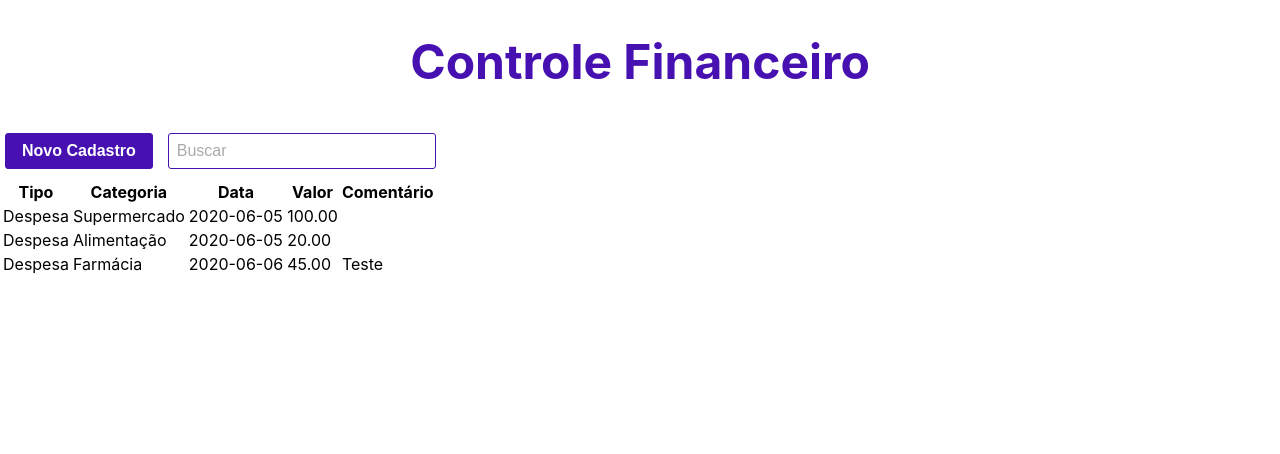
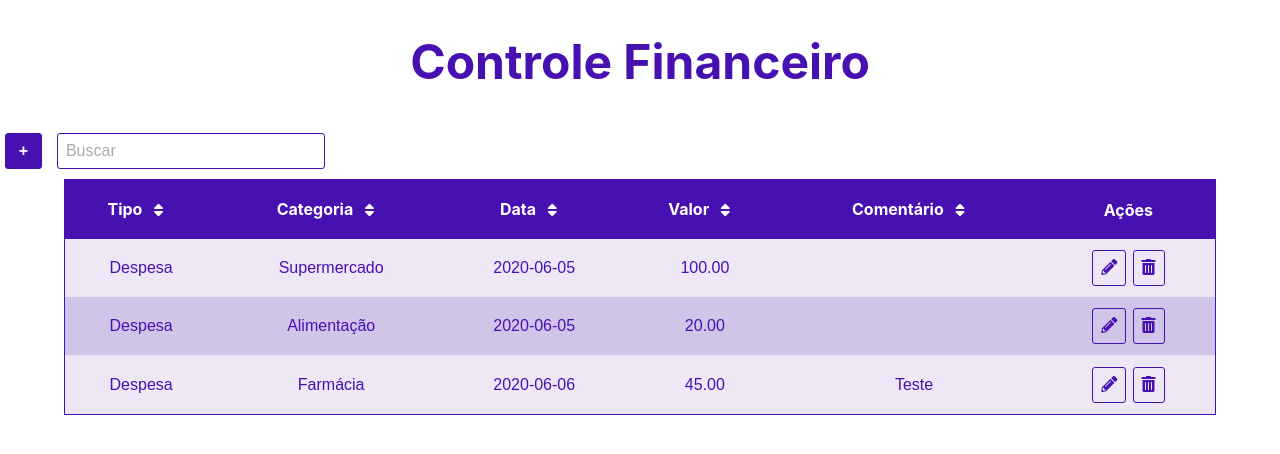
Before and after one commit to vcnsiqueira/Personal_finance, a React (Create React App) app in the folder client/: page / in a window 1280 px wide. Shown: the top 454 px of the page. Built offline with nearby package versions, Linux system fonts and the light colour scheme.

Commit message:
I styled the table and included the icons to edit and delete row elements of the table. I also included the icon to sort elements by columns. At this point I did not included the js functions to this icons, which I will be doing later

```diff
--- a/client/public/index.html
+++ b/client/public/index.html
@@ -15,6 +15,7 @@
       user's mobile device or desktop. See https://developers.google.com/web/fundamentals/web-app-manifest/
     -->
     <link rel="manifest" href="%PUBLIC_URL%/manifest.json" />
+    <link rel="stylesheet" href="https://cdnjs.cloudflare.com/ajax/libs/font-awesome/5.13.0/css/all.min.css">
     <!--
       Notice the use of %PUBLIC_URL% in the tags above.
       It will be replaced with the URL of the `public` folder during the build.
--- a/client/src/App.js
+++ b/client/src/App.js
@@ -77,7 +77,7 @@ class App extends Component {
     return (
       <Fragment>
         <Title>Controle Financeiro</Title>
-        <Button variant="solid" backgroundColor="#4711B2" onClick={this.toggleRegisterModal}>Novo Cadastro</Button>
+        <Button variant="solid" backgroundColor="#4711B2" onClick={this.toggleRegisterModal}>+</Button>
         <RegisterModal show={showRegisterModal} handleClose={this.toggleRegisterModal} handleSubmit={this.handleSubmit}>Novo Cadastro</RegisterModal>
         <Search type="text" value={searchTerm} onChange={this.handleSearch}/>
         <Table list = {list} searchTerm={searchTerm}/>
--- a/client/src/Components/Button/Button.js
+++ b/client/src/Components/Button/Button.js
@@ -80,9 +80,8 @@ color: ${props => {
 }};
 font-size: ${props => props.fontSize === 'xlarge' ? '2.5rem' : props.fontSize === 'large' ? '1.5rem' : props.fontSize === 'small' ? '0.75rem' : '1rem'};
 margin: 5px;
-padding: 0 1rem;
+padding: 0.5rem 0.8rem;
 {/*width: ${props => props.size ? props.size * 100 : 50}px;*/}
-height: 36px;
 font-weight: bold;
 
 &:hover {
--- /dev/null
+++ b/client/src/Components/Icon/Icon.js
@@ -0,0 +1,27 @@
+import React from 'react';
+import styled from 'styled-components';
+import PropTypes from 'prop-types';
+
+const Div = styled.div`
+    display: inline-block;
+    color: ${props => props.color};
+    border: ${props => props.border ? 'solid' : 'none'} 1px ${props => props.color};
+    border-radius: 3px;
+    padding: 0.5rem;
+    margin: 0.2rem;
+`
+
+const Icon = ({ children, color, border }) => {
+    return(
+        <Div color={color} border={border}>
+            {children}
+        </Div>
+    );
+}
+
+Icon.propTypes = {
+    color: PropTypes.string,
+    children: PropTypes.node.isRequired,
+}
+
+export default Icon;
--- a/client/src/Components/Modal/RegisterModal/RegisterModal.css
+++ b/client/src/Components/Modal/RegisterModal/RegisterModal.css
@@ -5,7 +5,7 @@
     box-shadow: 0 5px 8px 0 rgba(0,0,0,0.2), 0 7px 20px 0 rgba(0,0,0,0.17);
     margin: auto;
     transition: all .8s;
-    width: 30%;
+    width: 40%;
 }
 
 .modal-header {
--- a/client/src/Components/Modal/RegisterModal/RegisterModal.js
+++ b/client/src/Components/Modal/RegisterModal/RegisterModal.js
@@ -99,7 +99,7 @@ RegisterModal.propTypes = {
     data: PropTypes.string,
     valor: PropTypes.string,
     comentario: PropTypes.string,
-    show: PropTypes.string,
+    show: PropTypes.bool,
     children: PropTypes.node.isRequired,
     handleClose: PropTypes.func,
 }
--- /dev/null
+++ b/client/src/Components/Table/Table.css
@@ -0,0 +1,34 @@
+table {
+    border-collapse: collapse;
+    width: 90%;
+    border: 1px solid #4711B2;
+    margin: 0 5% 0 5%;
+}
+
+th, td {
+    text-align: center;
+    padding: 0.5rem;
+}
+
+tr:nth-child(odd) {
+    background-color: #EDE7F6;
+}
+
+tr:nth-child(even) {
+    background-color: #D1C4E9;
+}
+
+th {
+    background-color: #4711B2;
+    color: white;
+    font-weight: bold;
+}
+
+td {
+    font-family: Arial, Helvetica, sans-serif;
+    color: #4711B2;
+}
+
+tr:hover {
+    background-color: #9575CD;
+}
--- a/client/src/Components/Table/Table.js
+++ b/client/src/Components/Table/Table.js
@@ -1,5 +1,8 @@
 import React from 'react';
 import PropTypes from 'prop-types';
+import './Table.css';
+
+import Icon from '../Icon/Icon';
 
 const removeAccent = word => word.normalize('NFD').replace(/[\u0300-\u036f]/g, "");
 
@@ -9,7 +12,7 @@ class Table extends React.Component {
         super(props);
 
         this.state = {
-            header: ['Tipo', 'Categoria', 'Data', 'Valor', 'Comentário'],
+            header: ['Tipo', 'Categoria', 'Data', 'Valor', 'Comentário', 'Ações'],
         };
     };
 
@@ -24,9 +27,10 @@ class Table extends React.Component {
                     <tr>
                     {
                         header.map(item => {
-                        return(
-                            <th>{item}</th>
-                        );
+                            if(item !== 'Ações'){
+                                return(<th>{item}<Icon color={'#FFF'}><i className="fas fa-sort"></i></Icon></th>);
+                            }
+                            return(<th>{item}</th>);
                         })
                     }
                     </tr>
@@ -41,6 +45,10 @@ class Table extends React.Component {
                                 <td>{item.data}</td>
                                 <td>{item.valor}</td>
                                 <td>{item.comentario}</td>
+                                <td>
+                                    <Icon color={'#4711B2'} border><i className="fas fa-pencil-alt"></i></Icon>
+                                    <Icon color={'#4711B2'} border><i className="fas fa-trash-alt"></i></Icon>
+                                </td>
                             </tr>
                             );
                         })
```
